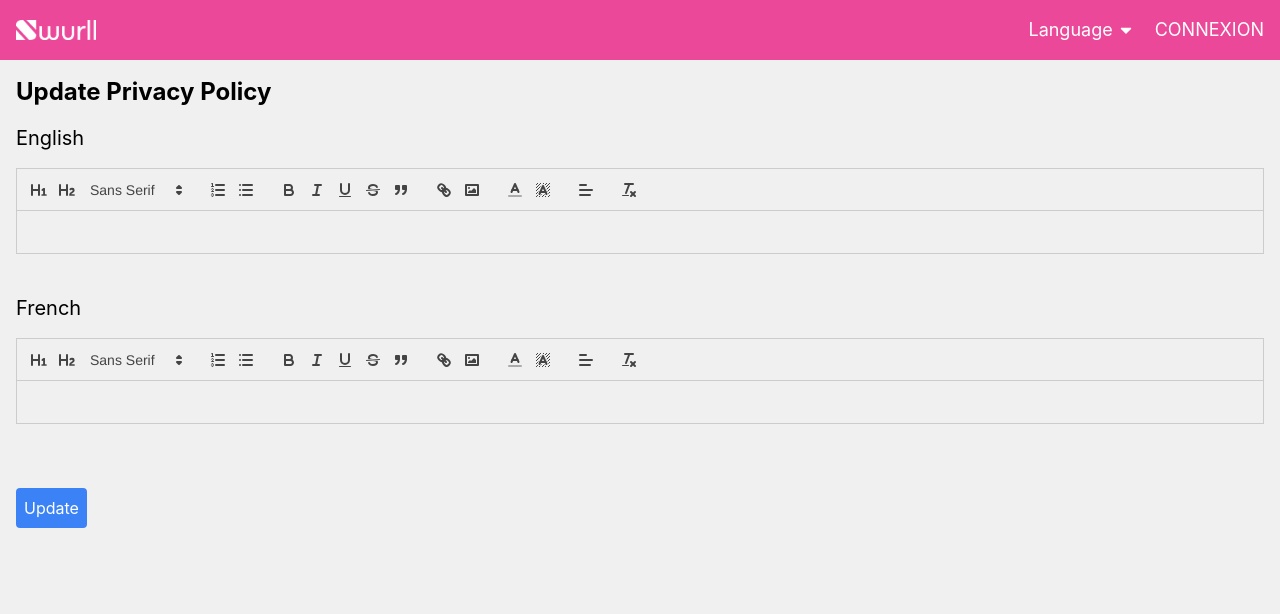
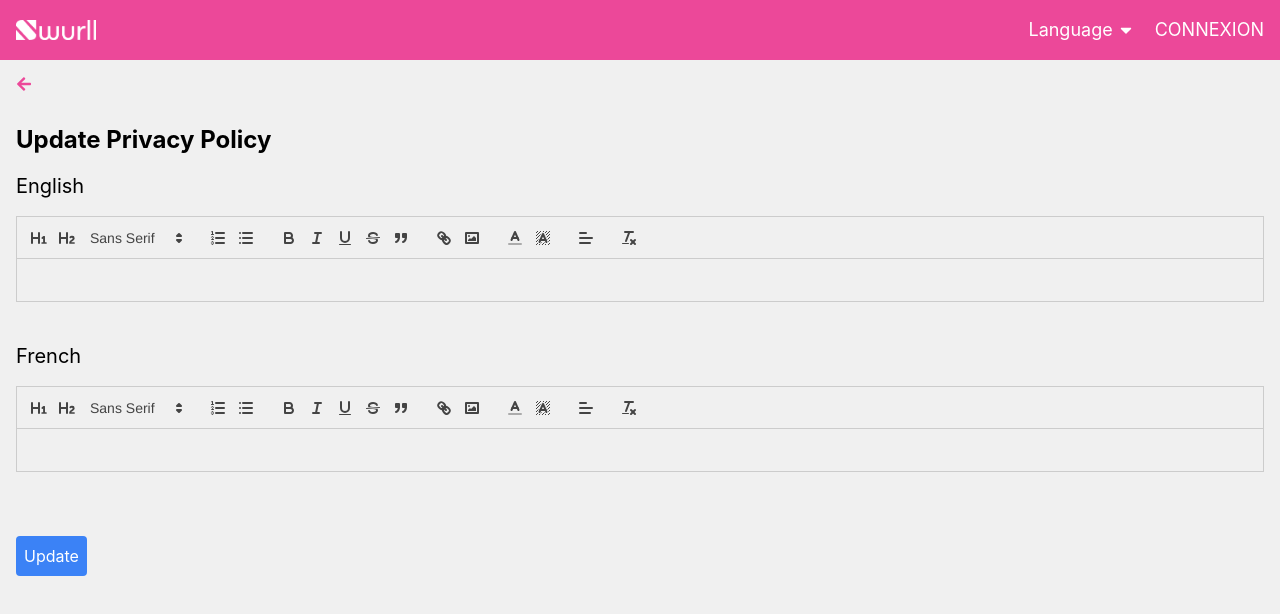
Before and after one commit to SafiUllahAshfaq/chat-app, a Next.js app: page /admin/privacy-policy in a window 1280 px wide. Shown: the top 614 px of the page. Built offline with nearby package versions, Linux system fonts and the light colour scheme; no server answers; the database is empty.

Commit message:
Update index.tsx

```diff
--- a/pages/admin/privacy-policy/index.tsx
+++ b/pages/admin/privacy-policy/index.tsx
@@ -3,6 +3,8 @@ import axios from "axios";
 import dynamic from "next/dynamic";
 import "react-quill/dist/quill.snow.css"; // Import the styles for the editor
 import Header from "../../../components/Header";
+import { FaArrowLeft } from "react-icons/fa";
+import { useRouter } from "next/router";
 
 const ReactQuill = dynamic(() => import("react-quill"), { ssr: false });
 
@@ -10,6 +12,7 @@ const AdminPrivacyPolicy: React.FC = () => {
   const [contentEng, setContentEng] = useState("");
   const [contentFre, setContentFre] = useState("");
   const [message, setMessage] = useState("");
+  const router = useRouter();
 
   useEffect(() => {
     const fetchPolicy = async () => {
@@ -41,6 +44,12 @@ const AdminPrivacyPolicy: React.FC = () => {
   return (
     <>
       <Header title="Admin - Update Privacy Policy" />
+      <div className="w-full p-4">
+        <FaArrowLeft
+          className="text-primary cursor-pointer"
+          onClick={() => router.push("/admin/manage")}
+        />
+      </div>
       <div className="p-4">
         <h1 className="text-2xl font-bold mb-4">Update Privacy Policy</h1>
         <h2 className="text-xl mb-4">English</h2>
```
